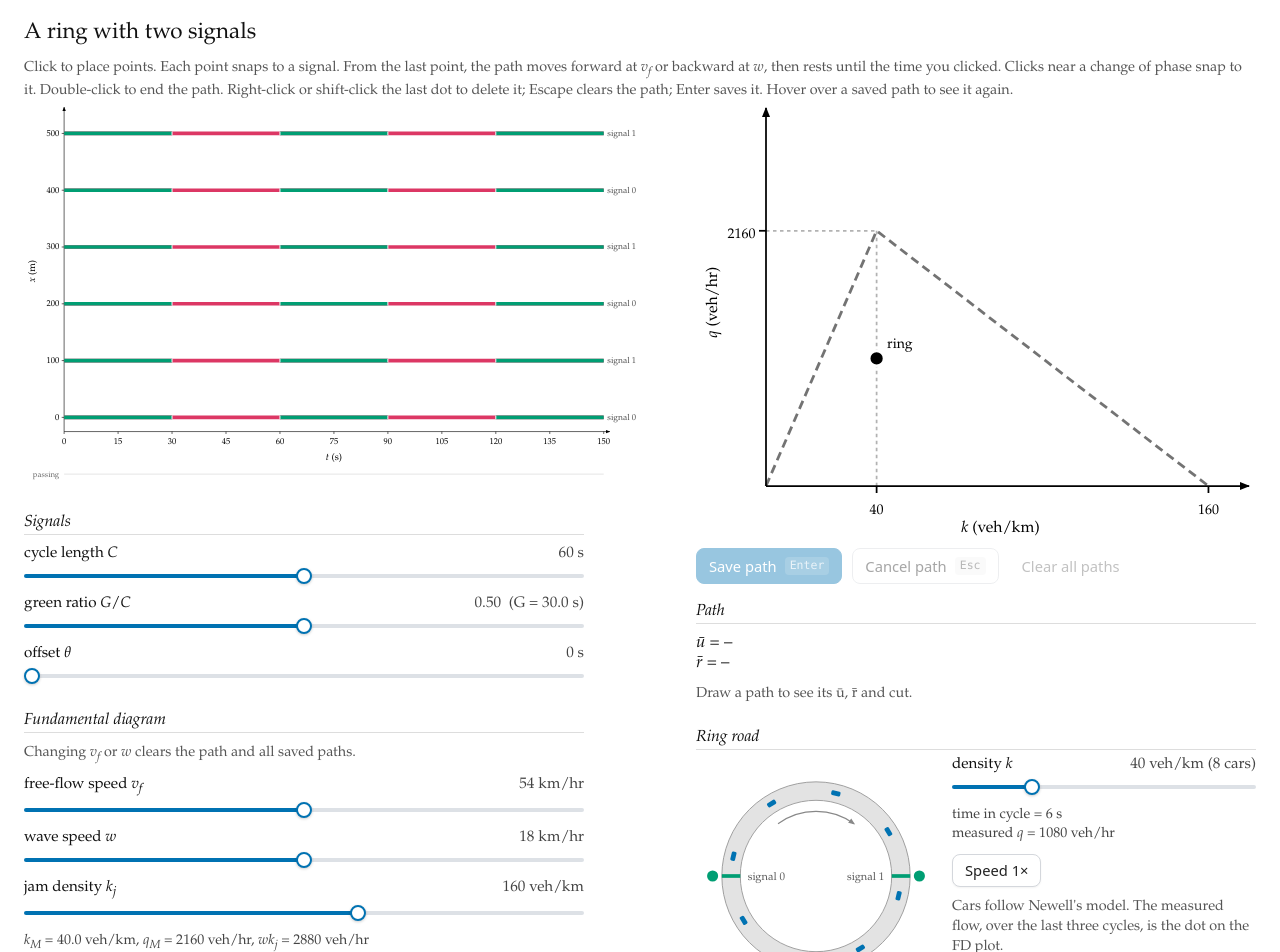
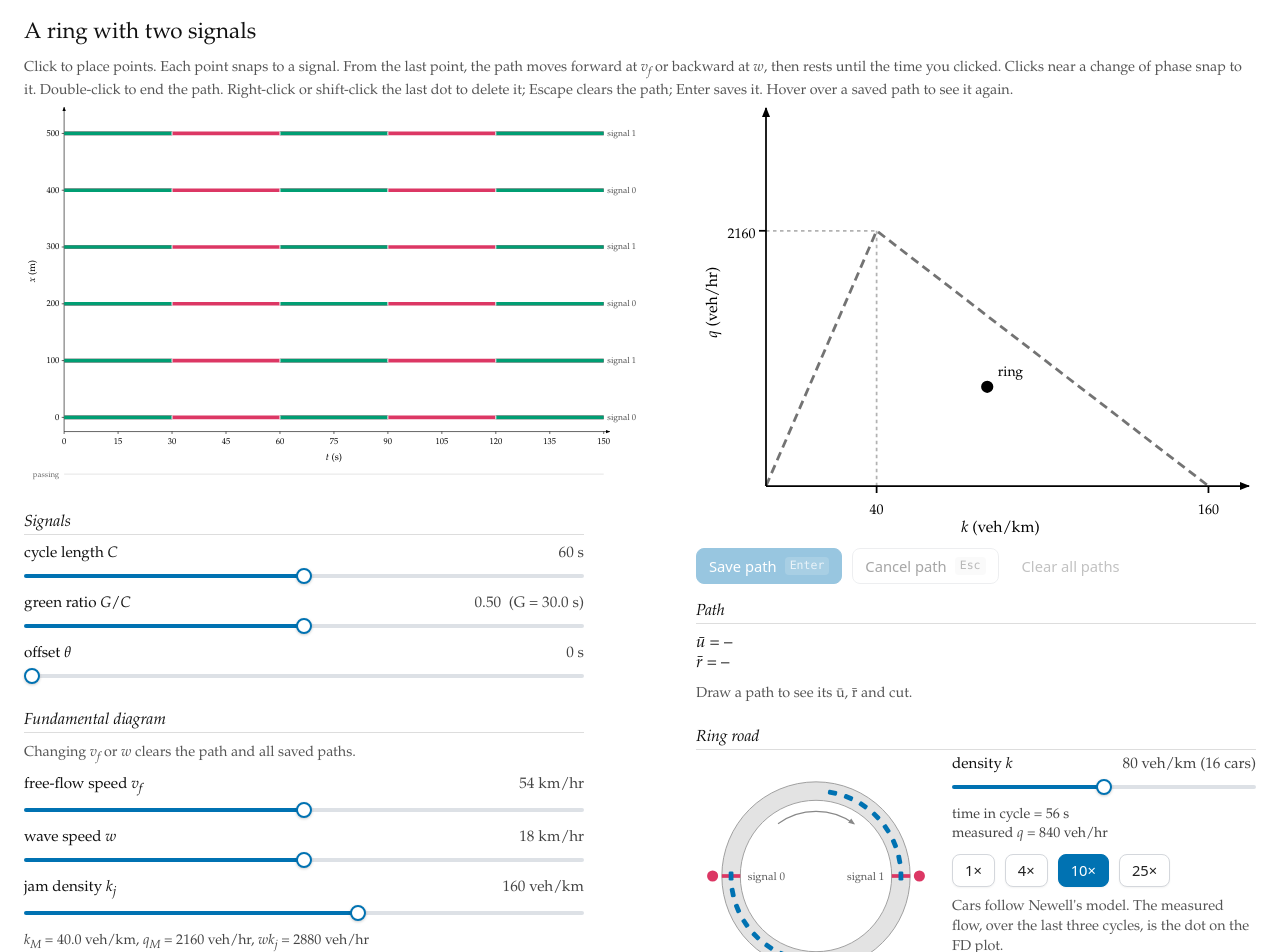
Before and after one commit to lewislehe/signal-app, a React (Vite) app: page / in a window 1280 px wide. Shown: the top 952 px of the page. Built offline with nearby package versions, Linux system fonts and the light colour scheme.

Commit message:
Ring: faster default speed (10x, choices 1/4/10/25x), default density 80
Co-Authored-By: Claude Opus 5.5 <noreply@anthropic.com>

```diff
--- a/src/App.tsx
+++ b/src/App.tsx
@@ -18,7 +18,7 @@ export default function App() {
   const [saved, setSaved] = useState<Saved[]>([])
   const [nextId, setNextId] = useState(1)
   const [hovered, setHovered] = useState<number | null>(null)
-  const [ringK, setRingK] = useState(40)
+  const [ringK, setRingK] = useState(80)
   const [ringQ, setRingQ] = useState<number | null>(null)
   const onRingFlow = useCallback((q: number | null) => setRingQ(q), [])
 
--- a/src/RingRoad.tsx
+++ b/src/RingRoad.tsx
@@ -6,6 +6,7 @@ import { RingSim, isGreen } from './ringsim'
 const SIGRED = 'rgb(220,55,100)'
 const SIGGREEN = 'rgb(0,158,115)'
 const CAR = 'rgb(0,114,178)'
+const SPEEDS = [1, 4, 10, 25]
 
 const S = 260 // svg size
 const CX = S / 2
@@ -29,7 +30,7 @@ type Props = {
 export default function RingRoad({ timing, fd, k, setK, onFlow }: Props) {
   const sim = useRef<RingSim | null>(null)
   const [, setFrame] = useState(0)
-  const [speed, setSpeed] = useState(1)
+  const [speed, setSpeed] = useState(10)
   const speedRef = useRef(speed)
   speedRef.current = speed
   const lastFlow = useRef<number | null>(null)
@@ -51,7 +52,7 @@ export default function RingRoad({ timing, fd, k, setK, onFlow }: Props) {
     const tick = (now: number) => {
       const s = sim.current
       if (s) {
-        carry += Math.min((now - last) / 1000, 0.25) * speedRef.current
+        carry += Math.min((now - last) / 1000, 0.1) * speedRef.current
         const steps = Math.floor(carry / s.dt)
         carry -= steps * s.dt
         for (let i = 0; i < steps; i++) s.step()
@@ -122,9 +123,11 @@ export default function RingRoad({ timing, fd, k, setK, onFlow }: Props) {
             time in cycle = {(((t % timing.C) + timing.C) % timing.C).toFixed(0)} s<br />
             measured <i>q</i> = {q === null ? '–' : `${Math.round(q)} veh/hr`}
           </div>
-          <button className="btn" onClick={() => setSpeed((v) => (v === 1 ? 4 : 1))}>
-            Speed {speed === 1 ? '1×' : '4×'}
-          </button>
+          <div className="buttons">
+            {SPEEDS.map((v) => (
+              <button key={v} className={`btn${v === speed ? ' primary' : ''}`} onClick={() => setSpeed(v)}>{v}×</button>
+            ))}
+          </div>
           <p className="hint">Cars follow Newell's model. The measured flow, over the last three cycles, is the dot on the FD plot.</p>
         </div>
       </div>
```
